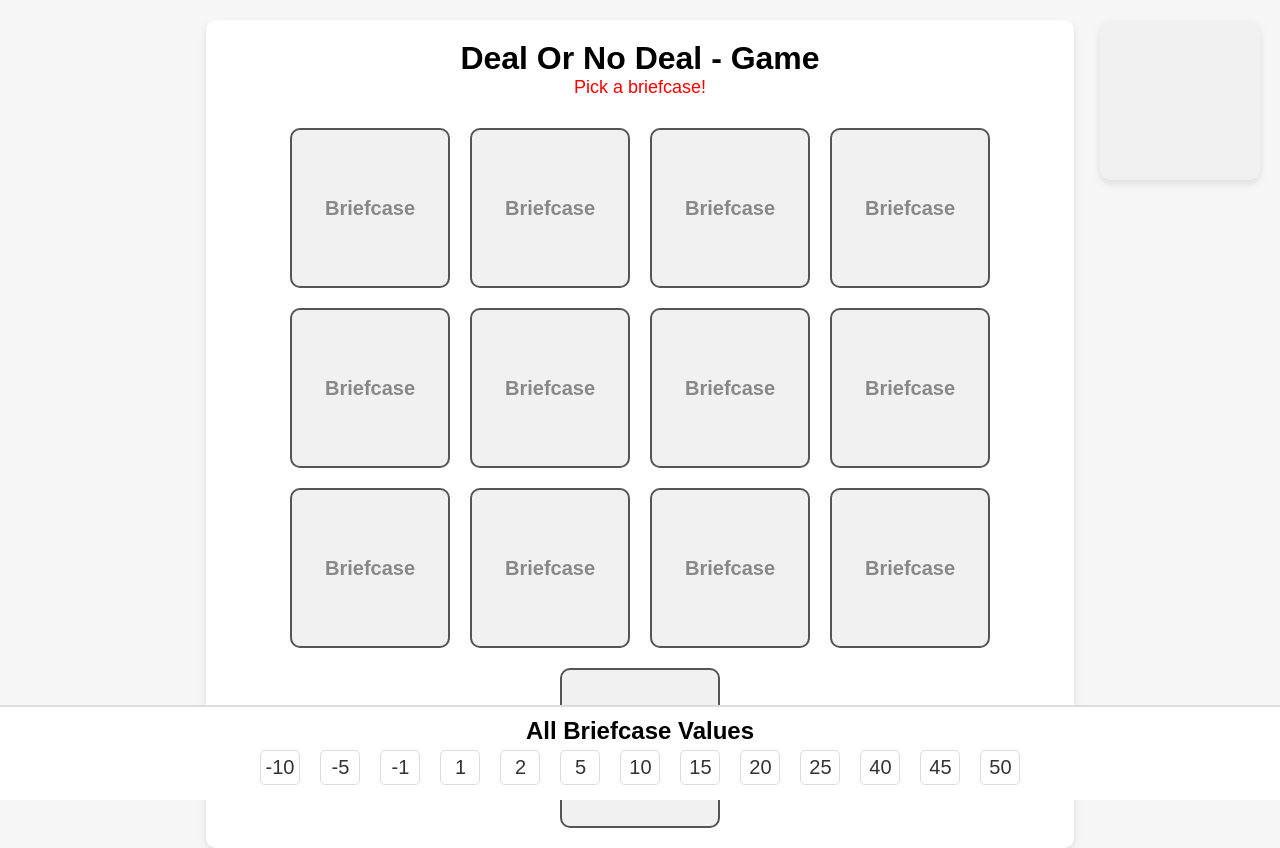
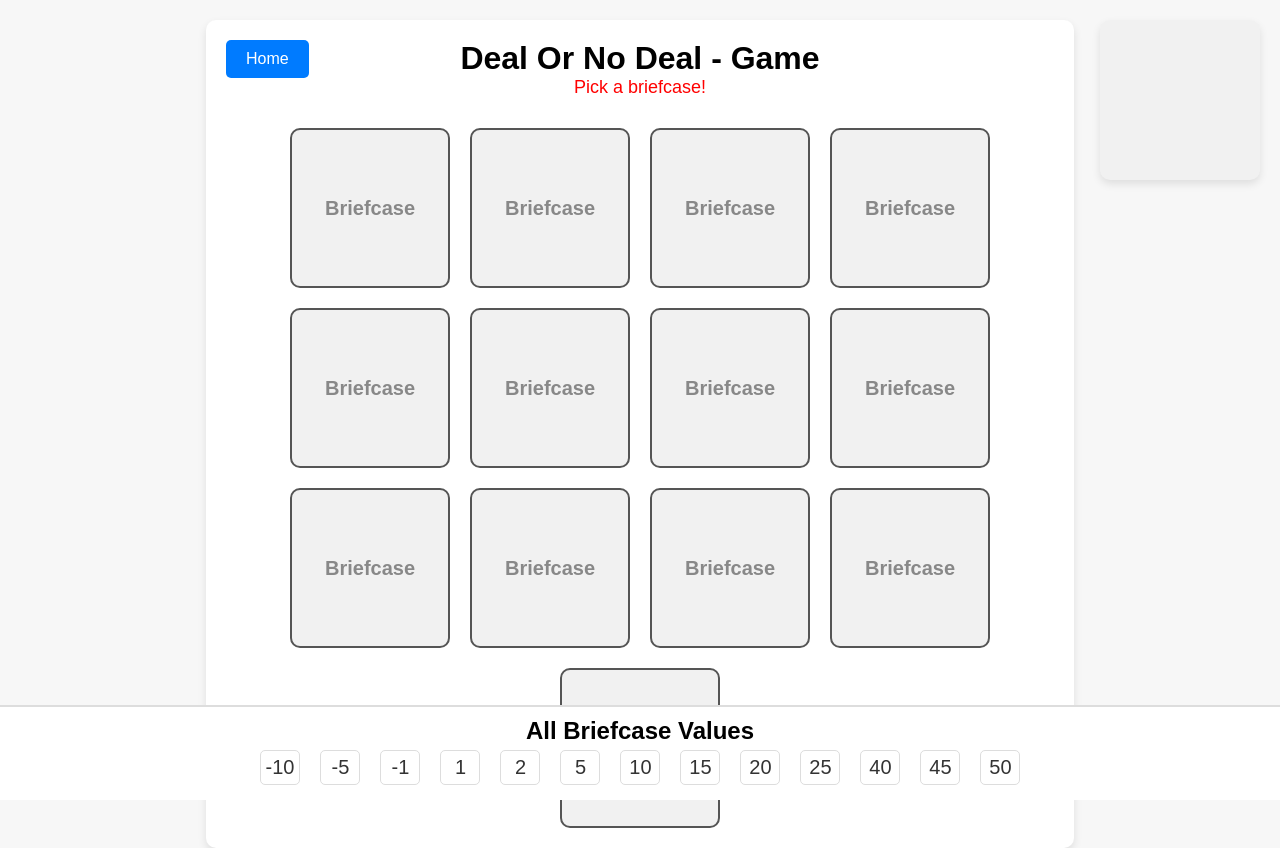
Before and after one commit to JamieTanJiahui/Deal_or_No_Deal, a plain HTML site: page html/game.html in a window 1280 px wide. Drawn offline with Linux system fonts and the light colour scheme.

Commit message:
added a Home button from game page

```diff
--- a/css/game.css
+++ b/css/game.css
@@ -18,6 +18,7 @@ body {
 
 /* Container styling for game */
 .container {
+    position: relative;
     text-align: center;
     background-color: #ffffff;
     padding: 20px;
@@ -212,3 +213,21 @@ body {
     outline: none;
     box-shadow: 0 0 0 3px rgba(255, 87, 34, 0.6);
 }
+
+.home-button {
+    position: absolute;
+    top: 20px;
+    left: 20px;
+    padding: 10px 20px;
+    font-size: 16px;
+    background-color: #007bff;
+    color: white;
+    border: none;
+    border-radius: 5px;
+    cursor: pointer;
+    z-index: 1000; /* Ensure it appears above other elements */
+}
+
+.home-button:hover {
+    background-color: #0056b3;
+}
--- a/html/game.html
+++ b/html/game.html
@@ -8,6 +8,7 @@
 </head>
 <body>
   <div class="container">
+    <button onclick="location.href='../index.html'" class="home-button">Home</button>
     <h1>Deal Or No Deal - Game</h1>
     <div id="instruction" class="instruction">Pick a briefcase!</div>
     <div id="briefcases" class="briefcases-container"></div>
```
